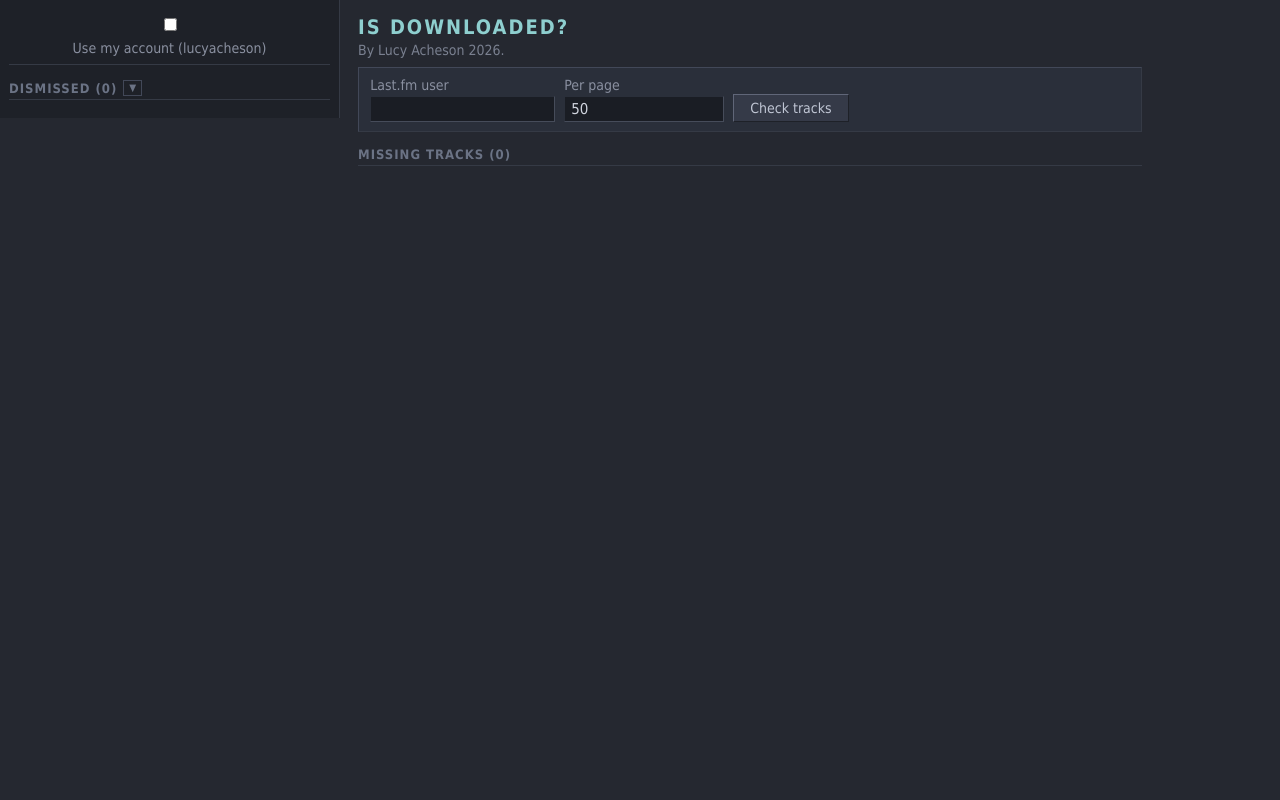
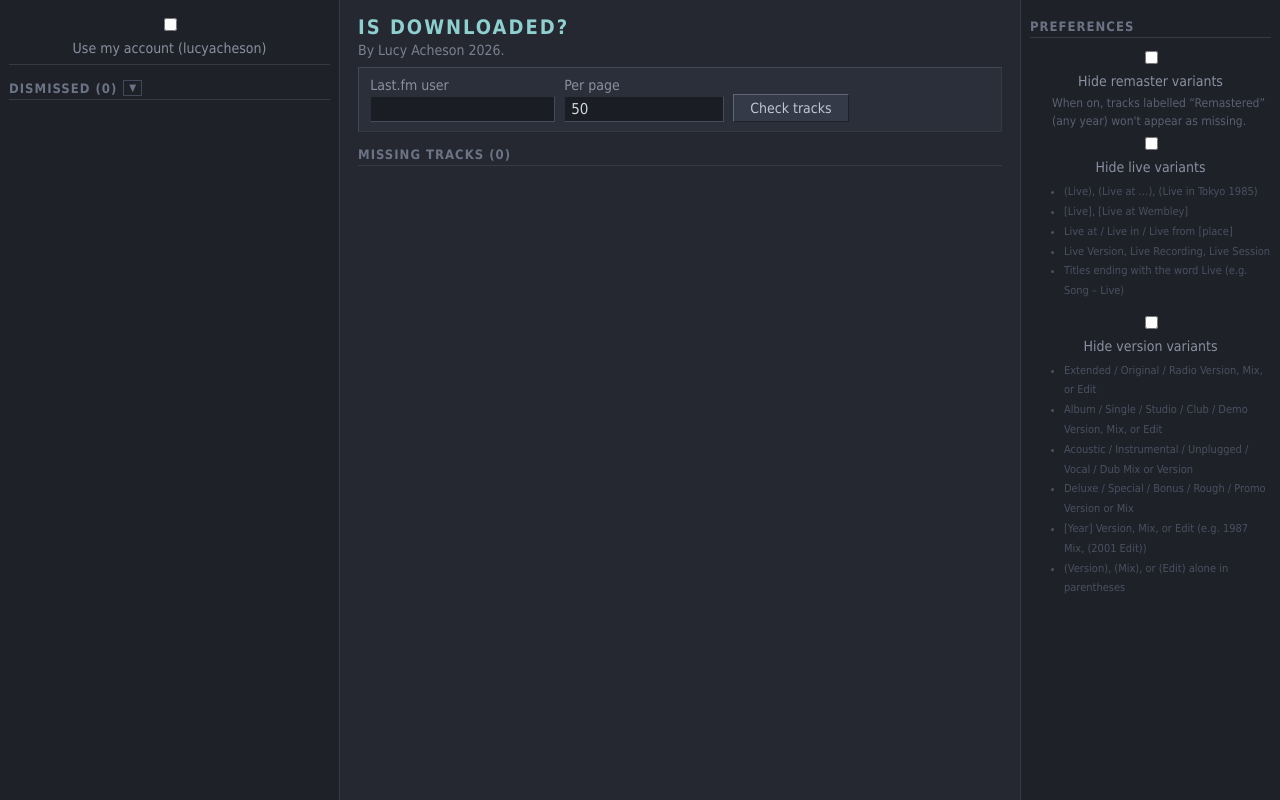
Before and after one commit to lucyach/is-downloaded, a React (Vite) app in the folder frontend/: page / in a window 1280 px wide. Built offline with nearby package versions, Linux system fonts and the light colour scheme.

Commit message:
filtering for: remaster variants, live variants, version variants

```diff
--- a/frontend/src/App.tsx
+++ b/frontend/src/App.tsx
@@ -4,6 +4,39 @@ import type { CheckedTrack } from "./types";
 
 const DISMISSED_KEY = "dismissed_tracks";
 const MY_USERNAME = "lucyacheson";
+const SETTINGS_KEY = "hide_remasters";
+const LIVE_SETTINGS_KEY = "hide_live";
+const VERSION_SETTINGS_KEY = "hide_versions";
+
+function isRemasterVariant(title: string): boolean {
+  // Matches any occurrence of "remaster" or "remastered" regardless of year
+  return /\bremaster(ed)?\b/i.test(title);
+}
+
+const LIVE_FILTER_HINTS = [
+  "(Live), (Live at …), (Live in Tokyo 1985)",
+  "[Live], [Live at Wembley]",
+  "Live at / Live in / Live from [place]",
+  "Live Version, Live Recording, Live Session",
+  "Titles ending with the word Live (e.g. Song – Live)",
+] as const;
+
+function isLiveVariant(title: string): boolean {
+  return /\(live[^)]*\)|\[live[^\]]*\]|\blive\s+(at|in|from|version|recording|session)\b|\blive\s*$/i.test(title);
+}
+
+const VERSION_FILTER_HINTS = [
+  "Extended / Original / Radio Version, Mix, or Edit",
+  "Album / Single / Studio / Club / Demo Version, Mix, or Edit",
+  "Acoustic / Instrumental / Unplugged / Vocal / Dub Mix or Version",
+  "Deluxe / Special / Bonus / Rough / Promo Version or Mix",
+  "[Year] Version, Mix, or Edit (e.g. 1987 Mix, (2001 Edit))",
+  "(Version), (Mix), or (Edit) alone in parentheses",
+] as const;
+
+function isVersionVariant(title: string): boolean {
+  return /\b(extended|original|radio|album|single|acoustic|alternate|alternative|demo|deluxe|club|full|long|short|studio|early|standard|special|official|unplugged|orchestral|piano|stripped|uncut|censored|clean|explicit|instrumental|electric|director|vocal|dub|dance|bonus|rough|promo|a\s*cappella|acapella)\s+(version|mix|edit)\b|\b(19|20)\d{2}\s+(version|mix|edit)\b|\((version|mix|edit)\)/i.test(title);
+}
 
 type DismissReason = "have_it" | "dont_want";
 type DismissedEntry = CheckedTrack & { reason: DismissReason };
@@ -27,6 +60,12 @@ function saveDismissed(map: Map<string, DismissedEntry>) {
   localStorage.setItem(DISMISSED_KEY, JSON.stringify([...map.values()]));
 }
 
+function loadHideRemasters(username: string): boolean {
+  const saved = localStorage.getItem(SETTINGS_KEY);
+  if (saved !== null) return saved === "true";
+  return username === MY_USERNAME;
+}
+
 export default function App() {
   const [user, setUser] = useState(() => localStorage.getItem("saved_user") ?? "");
   const [limit, setLimit] = useState(50);
@@ -38,6 +77,15 @@ export default function App() {
   const [totalTracks, setTotalTracks] = useState(0);
   const [dismissed, setDismissed] = useState<Map<string, DismissedEntry>>(loadDismissed);
   const [showDismissed, setShowDismissed] = useState(false);
+  const [hideRemasters, setHideRemasters] = useState(() => loadHideRemasters(user));
+  const [hideLive, setHideLive] = useState(() => {
+    const saved = localStorage.getItem(LIVE_SETTINGS_KEY);
+    return saved !== null ? saved === "true" : false;
+  });
+  const [hideVersions, setHideVersions] = useState(() => {
+    const saved = localStorage.getItem(VERSION_SETTINGS_KEY);
+    return saved !== null ? saved === "true" : user === MY_USERNAME;
+  });
 
   function dismiss(track: CheckedTrack, reason: DismissReason) {
     const next = new Map(dismissed);
@@ -51,6 +99,21 @@ export default function App() {
     next.delete(dismissKey(track.artist, track.title));
     saveDismissed(next);
     setDismissed(next);
+  }
+
+  function toggleHideRemasters(value: boolean) {
+    setHideRemasters(value);
+    localStorage.setItem(SETTINGS_KEY, String(value));
+  }
+
+  function toggleHideLive(value: boolean) {
+    setHideLive(value);
+    localStorage.setItem(LIVE_SETTINGS_KEY, String(value));
+  }
+
+  function toggleHideVersions(value: boolean) {
+    setHideVersions(value);
+    localStorage.setItem(VERSION_SETTINGS_KEY, String(value));
   }
 
   async function loadPage(targetPage: number, append: boolean) {
@@ -91,9 +154,13 @@ export default function App() {
     await loadPage(page + 1, true);
   }
 
-  const visibleTracks = tracks.filter(
-    (t) => !dismissed.has(dismissKey(t.artist, t.title)),
-  );
+  const visibleTracks = tracks.filter((t) => {
+    if (dismissed.has(dismissKey(t.artist, t.title))) return false;
+    if (hideRemasters && isRemasterVariant(t.title)) return false;
+    if (hideLive && isLiveVariant(t.title)) return false;
+    if (hideVersions && isVersionVariant(t.title)) return false;
+    return true;
+  });
   const dismissedList = [...dismissed.values()];
 
   return (
@@ -192,6 +259,52 @@ export default function App() {
           </button>
         )}
       </main>
+
+      <aside className="settings-sidebar">
+        <section className="settings-section">
+          <h2>Preferences</h2>
+
+          <label className="setting-row">
+            <input
+              type="checkbox"
+              checked={hideRemasters}
+              onChange={(e) => toggleHideRemasters(e.target.checked)}
+            />
+            Hide remaster variants
+          </label>
+          <p className="setting-desc">
+            When on, tracks labelled &ldquo;Remastered&rdquo; (any year) won&apos;t appear as missing.
+          </p>
+
+          <label className="setting-row">
+            <input
+              type="checkbox"
+              checked={hideLive}
+              onChange={(e) => toggleHideLive(e.target.checked)}
+            />
+            Hide live variants
+          </label>
+          <ul className="filter-hints">
+            {LIVE_FILTER_HINTS.map((hint) => (
+              <li key={hint}>{hint}</li>
+            ))}
+          </ul>
+
+          <label className="setting-row">
+            <input
+              type="checkbox"
+              checked={hideVersions}
+              onChange={(e) => toggleHideVersions(e.target.checked)}
+            />
+            Hide version variants
+          </label>
+          <ul className="filter-hints">
+            {VERSION_FILTER_HINTS.map((hint) => (
+              <li key={hint}>{hint}</li>
+            ))}
+          </ul>
+        </section>
+      </aside>
     </div>
   );
 }
--- a/frontend/src/styles.css
+++ b/frontend/src/styles.css
@@ -17,9 +17,9 @@ body {
 
 .layout {
   display: grid;
-  grid-template-columns: 340px 1fr;
+  grid-template-columns: 340px 1fr 260px;
   min-height: 100vh;
-  align-items: start;
+  align-items: stretch;
 }
 
 .sidebar {
@@ -347,3 +347,52 @@ button:disabled {
   color: #4a5060;
   padding: 4px 0;
 }
+
+/* ── Right settings sidebar ── */
+
+.settings-sidebar {
+  background: #1e2128;
+  border-left: 1px solid #353a45;
+  padding: 0.75rem 0.6rem;
+  display: flex;
+  flex-direction: column;
+  gap: 0.5rem;
+}
+
+.settings-section h2 {
+  margin-top: 0.5rem;
+}
+
+.setting-row {
+  display: flex;
+  align-items: center;
+  gap: 6px;
+  font-size: 14px;
+  color: #8a90a0;
+  padding: 4px 2px;
+  cursor: pointer;
+}
+
+.setting-row input[type="checkbox"] {
+  width: auto;
+  min-width: unset;
+  padding: 0;
+  border: 1px solid #555;
+}
+
+.setting-desc {
+  font-size: 12px;
+  color: #5a6070;
+  margin: 0.1rem 0 0;
+  padding-left: 22px;
+  line-height: 1.5;
+}
+
+.filter-hints {
+  list-style: disc;
+  margin: 0.2rem 0 0.5rem;
+  padding-left: 34px;
+  font-size: 11px;
+  color: #4a5060;
+  line-height: 1.8;
+}
```
